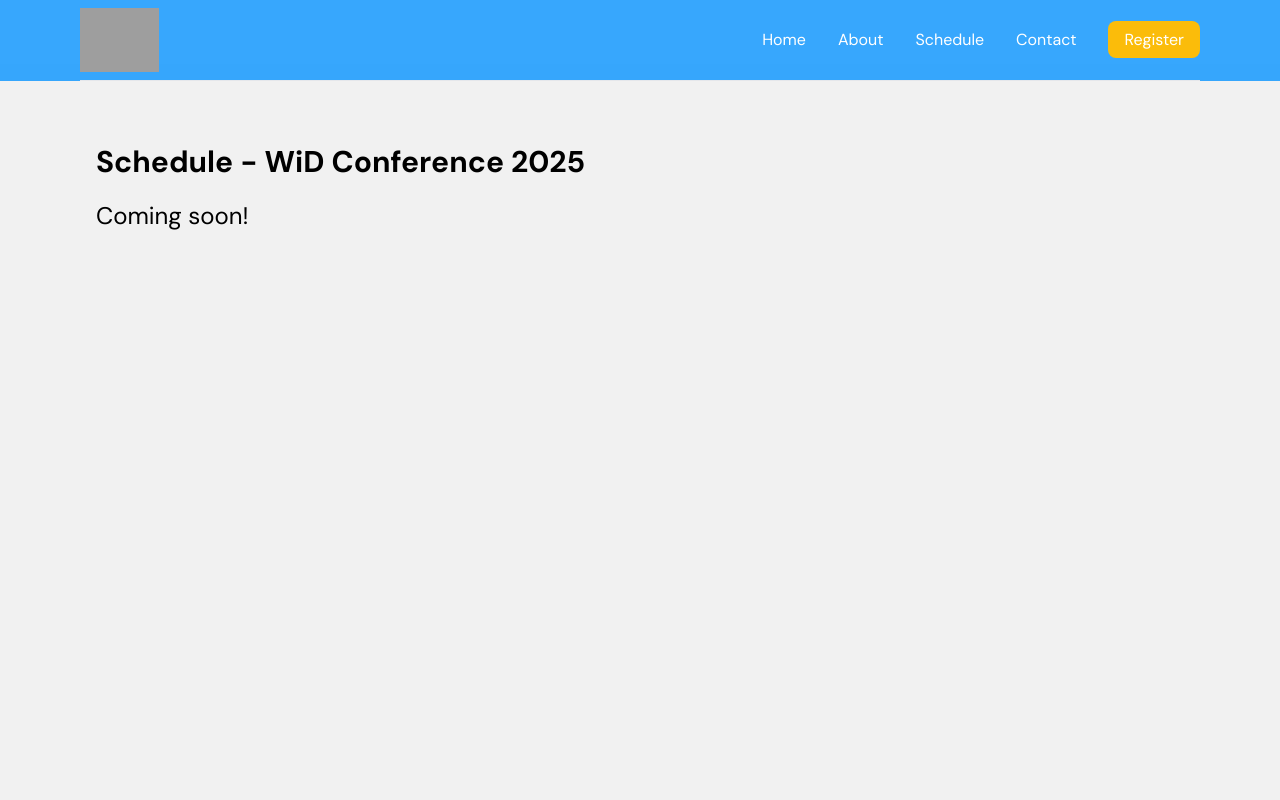
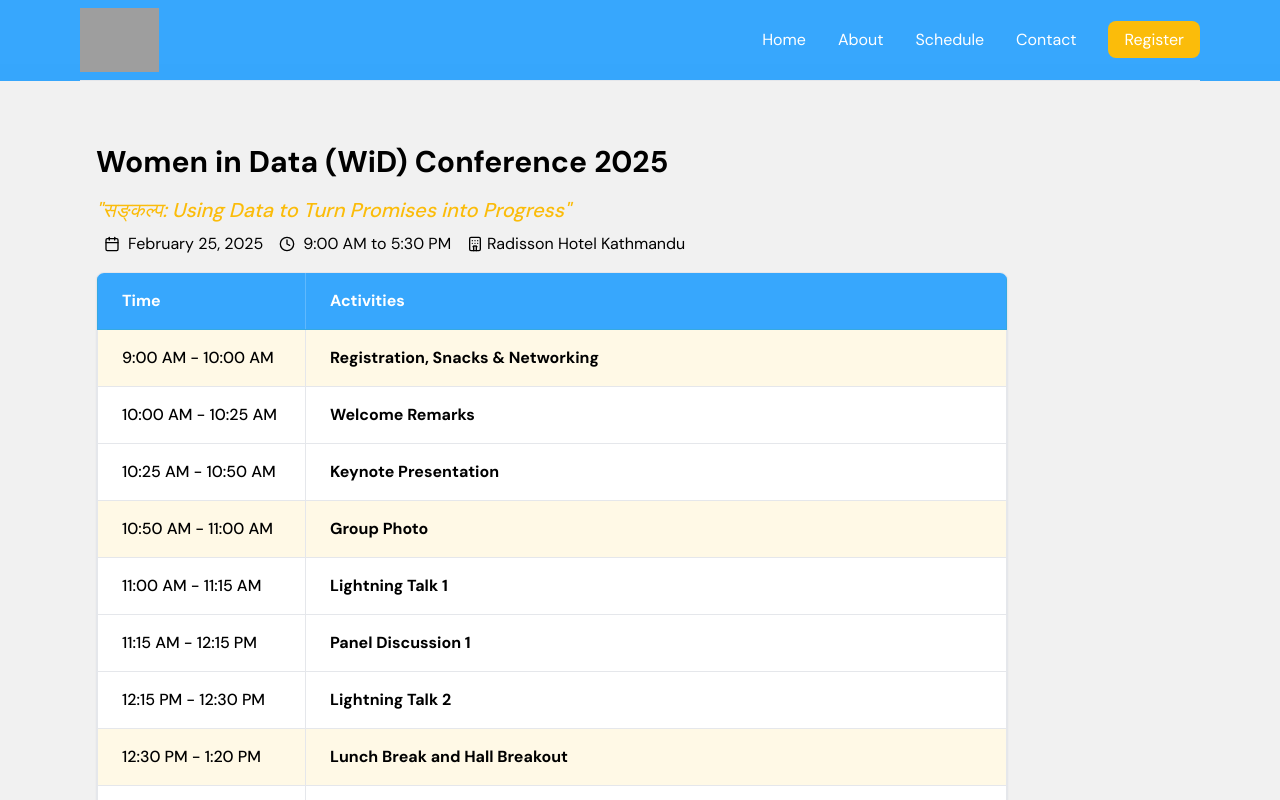
Before and after one commit to openknowledgenp/wid-conference, a Next.js app: page /schedule in a window 1280 px wide. Shown: the top 800 px of the page. Built offline with nearby package versions, Linux system fonts and the light colour scheme; grey boxes are pictures that could not be loaded.

Commit message:
updated schedule

```diff
--- a/src/app/schedule/page.jsx
+++ b/src/app/schedule/page.jsx
@@ -1,6 +1,7 @@
 import Image from 'next/image';
 import Navbar from '../../components/shared/Navbar';
 import Footer from '../../components/Footer';
+import { Clock, Calendar, Hotel } from 'lucide-react';
 
 export const metadata = {
   title: 'Schedule | Women in Data Conference 2025',
@@ -17,22 +18,147 @@ export const metadata = {
 }
 
 export default function Schedule() {
+  const isBreakSession = (title) => {
+    return title.toLowerCase().includes('coffee') ||
+      title.toLowerCase().includes('lunch') ||
+      title.toLowerCase().includes('networking') ||
+      title.toLowerCase().includes('photo') ||
+      title.toLowerCase().includes('snacks');
+  };
   return (
     <>
       <Navbar />
-      <section id="schedule" className="py-20 px-4 bg-[#f1f1f1] backdrop-blur-sm mt-16">
-        <div className="container mx-auto">
-          <div className="grid md:grid-cols-1 h-screen gap-4 md:mx-20 ">
-            <div className="space-y-4 h-90 text-black">
-              <>
-                <h2 className="text-3xl font-bold bg-clip-text text-black">
-                  Schedule - WiD Conference 2025
-                </h2>
-                <p className="text-2xl leading-relaxed text-black max-w-5xl ">
-                    Coming soon!
-                </p>
-              </>
+      <section className="py-20 px-4 bg-[#f1f1f1] backdrop-blur-sm mt-16">
+        <div className="container md:px-4 mx-auto">
+          <div className="md:mx-16 mb-4">
+            <h1 className="text-3xl font-bold mb-4 text-black">Women in Data (WiD) Conference 2025</h1>
+            <p className="text-xl font-medium mb-2 text-[#FBBC0A] italic">"सङ्‍कल्प: Using Data to Turn Promises into Progress"</p>
+            <div className="flex flex-col md:flex-row justify-left  gap-2 text-lg ml-2">
+              <div className="flex items-center ga text-black pr-2">
+                <Calendar className="w-4 h-4" />
+                <span className='text-base ml-2'>February 25, 2025</span>
+              </div>
+              <div className="flex items-center ga text-black pr-2">
+                <Clock className="w-4 h-4" />
+                <span className='text-base ml-2'>9:00 AM to 5:30 PM</span>
+              </div>
+              <div className="flex items-center ga text-black pr-2">
+              <Hotel className="w-4 h-4" />
+                <span className='text-base ml-1'>Radisson Hotel Kathmandu</span>
+              </div>
+            </div>
+          </div>
 
+          <div className="md:mx-16 bg-white rounded-lg shadow-sm overflow-hidden border border-gray-200 md:w-3/4">
+            <div className="flex bg-[#229EFD] bg-opacity-90 text-white font-semibold border-b border-l border-r border-[#36A9E1] text-base">
+              <div className="w-52 flex-shrink-0 px-6 py-4 border-r border-white/20 text-base">
+                Time
+              </div>
+              <div className="flex-1 px-6 py-4">
+                Activities
+              </div>
+            </div>
+
+            <div className="divide-y divide-gray-200">
+              {[
+                {
+                  time: "9:00 AM - 10:00 AM",
+                  title: "Registration, Snacks & Networking",
+                  // items: ["Participants registration", "Coffee and snacks"]
+                },
+                {
+                  time: "10:00 AM - 10:25 AM",
+                  title: "Welcome Remarks",
+                  // items: ["WiD SC Member", "TAF", "D4D"]
+                },
+                {
+                  time: "10:25 AM - 10:50 AM",
+                  title: "Keynote Presentation"
+                },
+                {
+                  time: "10:50 AM - 11:00 AM",
+                  title: "Group Photo"
+                },
+                {
+                  time: "11:00 AM - 11:15 AM",
+                  title: "Lightning Talk 1",
+                  // items: ["Bridging Data and System Silos, by Sneha Shah, D4D Nepal"]
+                },
+                {
+                  time: "11:15 AM - 12:15 PM",
+                  title: "Panel Discussion 1",
+                  // subtitle: "Moderator: Nhasala Joshi, WLiT",
+                  // items: ["TAF", "UNESCO Kathmandu"]
+                },
+                {
+                  time: "12:15 PM - 12:30 PM",
+                  title: "Lightning Talk 2"
+                },
+                {
+                  time: "12:30 PM - 1:20 PM",
+                  title: "Lunch Break and Hall Breakout",
+                  // items: ["Facilitated by 3 organizations parallelly"]
+                },
+                {
+                  time: "1:20 PM - 2:20 PM",
+                  title: "Breakout Session 1",
+                  items: ["3 Sessions Parallelly"]
+                },
+                {
+                  time: "2:20 PM - 3:20 PM",
+                  title: "Breakout session 2",
+                  items: ["3 Sessions Parallelly"]
+                },
+                {
+                  time: "3:20 PM - 3:30 PM",
+                  title: "Grabbing Coffee and Gathering Back",
+                  // items: ["By WIIT"]
+                },
+                {
+                  time: "3:30 PM - 4:30 PM",
+                  title: "Panel Discussion 2",
+                  // subtitle: "Moderator: Arpana Shrestha, D4D",
+                  // items: ["YoungInnovation", "Logpoint"]
+                },
+                {
+                  time: "4:30 PM - 5:00 PM",
+                  title: "Thank You and Closing Note",
+                  // items: ["FCDO", "TAF", "WiD SC Member"]
+                },
+                {
+                  time: "5:00 PM Onwards",
+                  title: "Networking"
+                }
+              ].map((session, index) => (
+                <div
+                  key={index}
+                  className={`flex border-l border-r ${isBreakSession(session.title) ? 'bg-[#FCC10F]/10' : ''
+                    }`}
+                >
+                  <div className="w-52 flex-shrink-0 px-6 py-4 border-r">
+                    <div className="font-medium text-black text-base">{session.time}</div>
+                  </div>
+                  <div className="flex-1 px-6 py-4">
+                    <div className="space-y-2">
+                      {/* <h3 className={`text-base font-semibold ${isBreakSession(session.title) ? 'text-[#FCC10F]' : 'text-[#36A9E1]' */}
+                      <h3 className={`text-base font-semibold ${isBreakSession(session.title) ? 'text-black' : 'text-black'
+                        }`}>
+                        {session.title}
+                      </h3>
+                      {session.subtitle && (
+                        <p className="text-gray-600">{session.subtitle}</p>
+                      )}
+                      {session.items && session.items.length > 0 && (
+                        <ul className="list-disc list-inside text-gray-600 space-y-1">
+                          {session.items.map((item, i) => (
+                            <li key={i}>{item}</li>
+                          ))}
+                        </ul>
+                      )}
+                    </div>
+                  </div>
+                </div>
+              ))}
             </div>
           </div>
         </div>
--- a/src/data/config.json
+++ b/src/data/config.json
@@ -2,10 +2,10 @@
     "conference": {
       "title": "Women in Data Conference 2025",
       "tagline": "\"सङ्‍कल्प: Using data to turn promises into progress\"",
-      "date": "2025-02-25T03:15:00Z",
+      "date": "2025-02-24T18:15:00Z",
       "venue": {
-        "name": "Kathmandu, Nepal",
-        "address": "Durbar Marg, Kathmandu, Nepal",
+        "name": "Radisson Hotel Kathmandu",
+        "address": "Kathmandu, Nepal",
         "coordinates": {
           "lat": 27.7147,
           "lng": 85.3197
```
